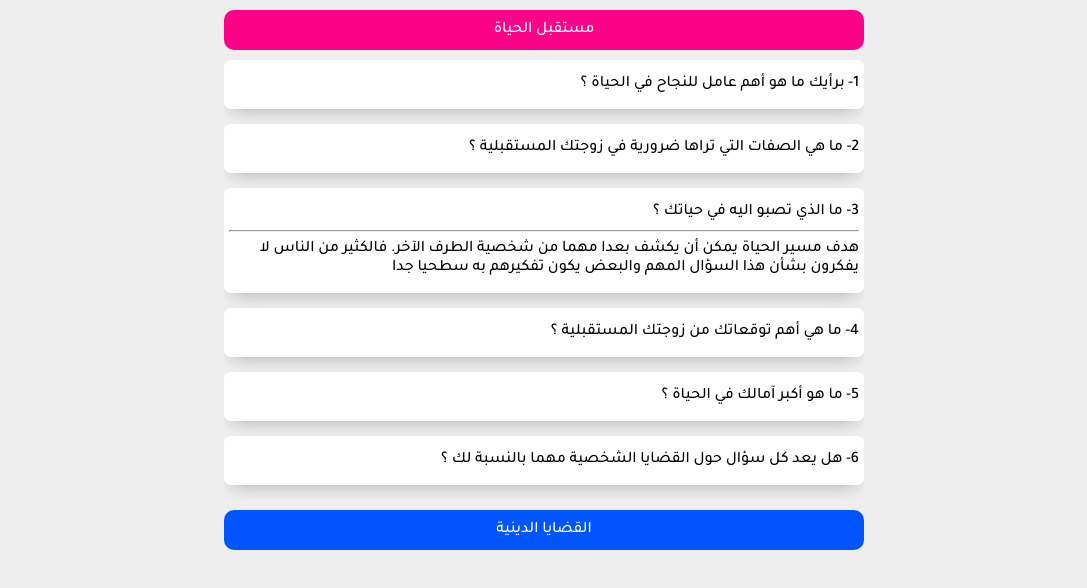
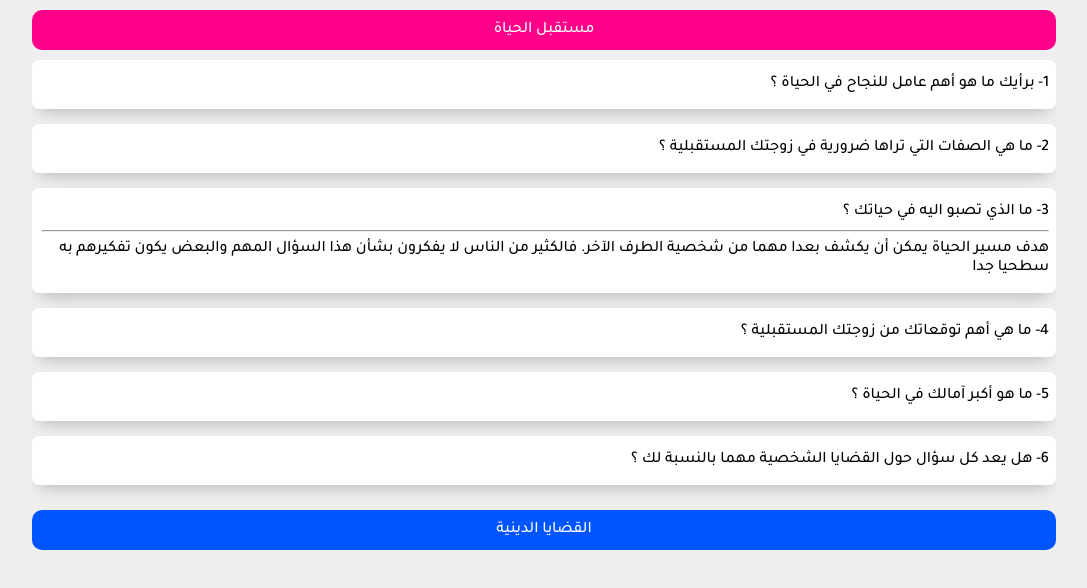
Before and after one commit to Hussein-Ali-Hassan/ta3arof-new, a Next.js app: page / in a window 1280 px wide. Shown: the top 588 px of the page, without its empty margins (124-1211 px from the left). Built offline with nearby package versions, Linux system fonts and the light colour scheme.

Commit message:
fix width

```diff
--- a/styles/globals.css
+++ b/styles/globals.css
@@ -16,7 +16,7 @@ body {
 }
 
 main {
-  width: 80vh;
+  width: 80vw;
 }
 .accordion-header {
   background: #0055ff;
@@ -37,7 +37,7 @@ section {
 .question-card {
   font-weight: 500;
   border-radius: 7px;
-  padding: 15px 5px;
+  padding: 15px 7px 15px 10px;
   width: 100%;
   display: flex;
   align-items: flex-start;
```
